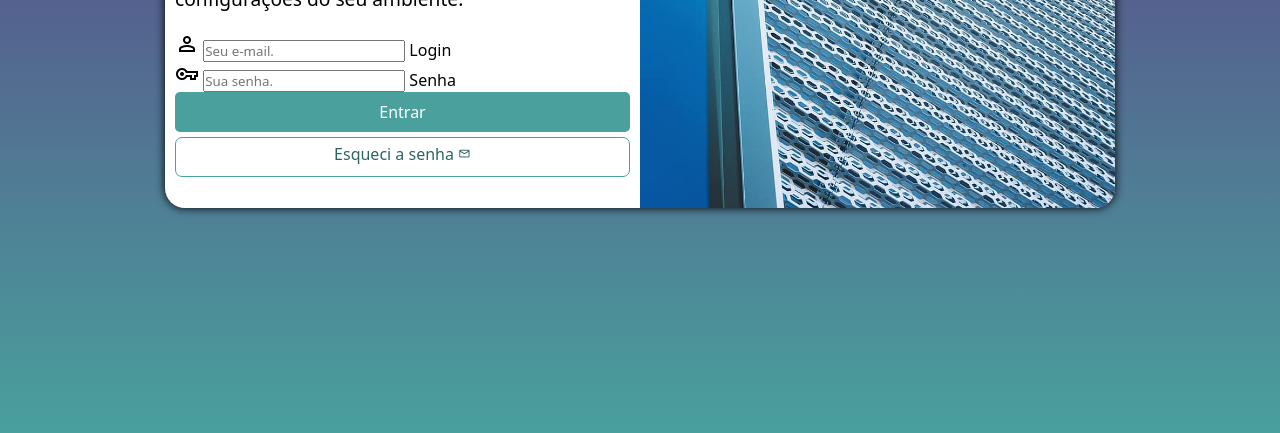
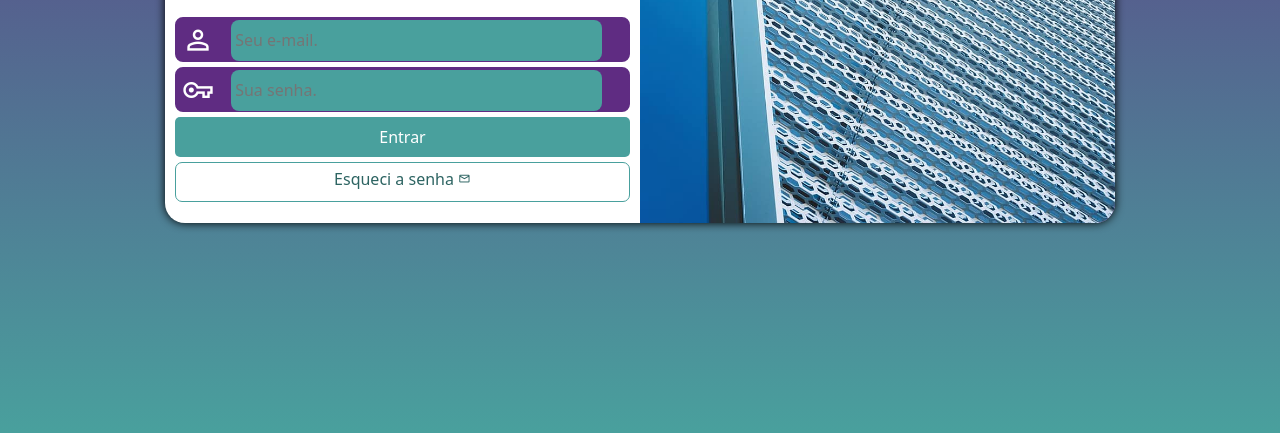
Before and after one commit to Adilson141192/projeto-login, a plain HTML site: page index.html in a window 1280 px wide. Shown: the part 367-800 px from the top of the page. Drawn offline with nearby package versions, Linux system fonts and the light colour scheme.

Commit message:
020324 projeto-login 3

```diff
--- a/estilos/media-query.css
+++ b/estilos/media-query.css
@@ -16,7 +16,7 @@
 
     section#login {
         width: 80vw;
-        height: 280px;
+        height: 300px;
     }
 
     section#login > div#imagem {
@@ -38,7 +38,7 @@
 
     section#login {
         width: 950px;
-        height: 350px;
+        height: 380px;
     }
 
     section#login > div#imagem {
--- a/estilos/style.css
+++ b/estilos/style.css
@@ -69,7 +69,7 @@ form > div.campo {
     border: 2px solid #5f2c82;
     display: block;
     width: 100%;
-    height: 40px;
+    height: 45px;
     border-radius: 8px;
     margin: 5px 0px;
 }
@@ -82,14 +82,14 @@ div.campo > i {
     color: white;
     /*background-color: black;*/
     font-size: 2em;
-    width: 40px;
+    width: 50px;
     padding: 5px;
 }
 
 div.campo > input {
     background-color: #49a09d;
     font-size: 1em;
-    width: calc(100% - 44px);
+    width: calc(100% - 80px);
 
     height: 100%;
     border: 0px;
--- a/index.html
+++ b/index.html
@@ -18,12 +18,12 @@
                 <h1>Login</h1>
                 <p>Seja bem-vindo(a) novamente. Faça login para acessar a sua conta e poder fazer as configurações do seu ambiente.</p>
                 <form action="login.php" method="post" autocomplete="on">
-                    <div id="campo">
+                    <div class="campo">
                         <i class="material-symbols-outlined">person</i>
                         <input type="email" name="login" id="ilogin" placeholder="Seu e-mail." autocomplete="email" required maxlength="30">
                         <label for="ilogin">Login</label>
                     </div>
-                    <div id="campo">
+                    <div class="campo">
                         <i class="material-symbols-outlined">vpn_key</i>
                         <input type="password" name="senha" id="isenha" placeholder="Sua senha." autocomplete="current-password" required minlength="8" maxlength="20">
                         <label for="isenha">Senha</label>
```
